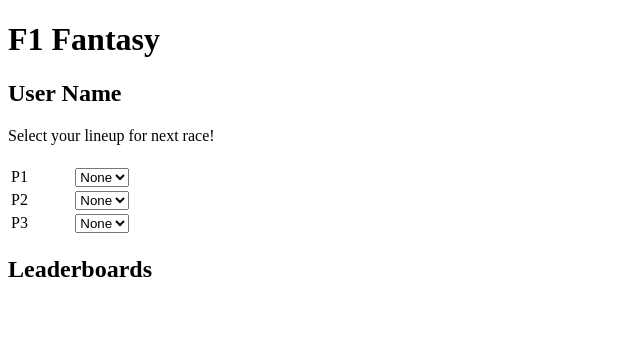
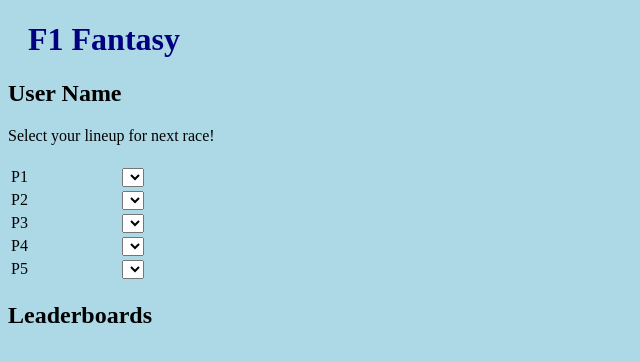
Before and after one commit to lalmquist/F1_fantasy, a plain HTML site: page htmlTest.html in a window 1280 px wide. Shown: the whole page, without its empty margins (0-640 px from the left). Drawn offline with Linux system fonts and the light colour scheme; no server answers.

Commit message:
organization

```diff
--- a/scripts.js
+++ b/changeScripts.js
@@ -6,7 +6,7 @@ function arrayRemove(arr, value) {
 }
 
 var selectText = "None"
-var drivers = [selectText, "HAM","BOT","VER"];
+var drivers = [selectText, "HAM","BOT","VER", "RIC", "GAS"];
 var driversAvailable = [];
 var driversSelected = [];
 
@@ -32,45 +32,6 @@ function change(){
         }
     removeSelected();
 }
-
-function loadDriversStart(){
-    var d = new Date();
-    var year = d.getFullYear()
-    console.log(year)
-
-    var request = new XMLHttpRequest()
-
-    request.open('GET', 'http://ergast.com/api/f1/' + year + '/drivers.json', true)
-    //request.open('GET', 'https://ghibliapi.herokuapp.com/films', true)
-    request.onload = function () {
-      // Begin accessing JSON data here
-      var data = JSON.parse(this.response)
-
-      if (request.status >= 200 && request.status < 400) {
-          console.log(data)
-        //data.forEach((movie) => {
-        //  console.log(movie.title)
-        //})
-      } else {
-        console.log('error')
-      }
-    }
-
-    request.send()
-
-    // add available drivers to each dropdown
-    for(var j = 0; j < tableLen; j++){
-        var driverstring = 'DriverList' + j;
-        var sel = document.getElementById(driverstring);
-        for(var i = 0; i < drivers.length; i++) {
-            var opt = document.createElement('option');
-            opt.innerHTML = drivers[i];
-            opt.value = drivers[i];
-            sel.appendChild(opt);
-        }
-    }
-}
-
 function removeSelected(){
     driversAvailable = drivers;
     var driversAvailable = arrayRemove(driversAvailable,selectText)
--- a/htmlTest.html
+++ b/htmlTest.html
@@ -1,6 +1,14 @@
 <!DOCTYPE html>
 <html>
     <script src="scripts.js"></script>
+    <script src="loadScripts.js"></script>
+
+
+
+
+    <head>
+      <link rel="stylesheet" href="mystyle.css">
+    </head>
 <body>
 <body onload="loadDriversStart()"></body>
 <h1>F1 Fantasy</h1>
@@ -33,6 +41,20 @@
               </select>
         </td>
     </tr>
+    <tr>
+      <td>P4</td>
+      <td>
+          <select id="DriverList3" onchange="change()">
+            </select>
+      </td>
+  </tr>
+  <tr>
+    <td>P5</td>
+    <td>
+        <select id="DriverList4" onchange="change()">
+          </select>
+    </td>
+</tr>
   </table>
 
   <h2>Leaderboards</h2>
--- /dev/null
+++ b/loadScripts.js
@@ -0,0 +1,36 @@
+function loadDriversStart(){
+    var d = new Date();
+    var year = d.getFullYear()
+    console.log(year)
+
+    var request = new XMLHttpRequest()
+
+    request.open('GET', 'http://ergast.com/api/f1/' + year + '/drivers.json', true)
+    request.onload = function () {
+      // Begin accessing JSON data here
+      var data = JSON.parse(this.response)
+
+      if (request.status >= 200 && request.status < 400) {
+          console.log(data)
+        //data.forEach((movie) => {
+        //  console.log(movie.title)
+        //})
+      } else {
+        console.log('error')
+      }
+    }
+
+    request.send()
+
+    // add available drivers to each dropdown
+    for(var j = 0; j < tableLen; j++){
+        var driverstring = 'DriverList' + j;
+        var sel = document.getElementById(driverstring);
+        for(var i = 0; i < drivers.length; i++) {
+            var opt = document.createElement('option');
+            opt.innerHTML = drivers[i];
+            opt.value = drivers[i];
+            sel.appendChild(opt);
+        }
+    }
+}
--- /dev/null
+++ b/mystyle.css
@@ -0,0 +1,8 @@
+body {
+  background-color: lightblue;
+}
+
+h1 {
+  color: navy;
+  margin-left: 20px;
+}
```
